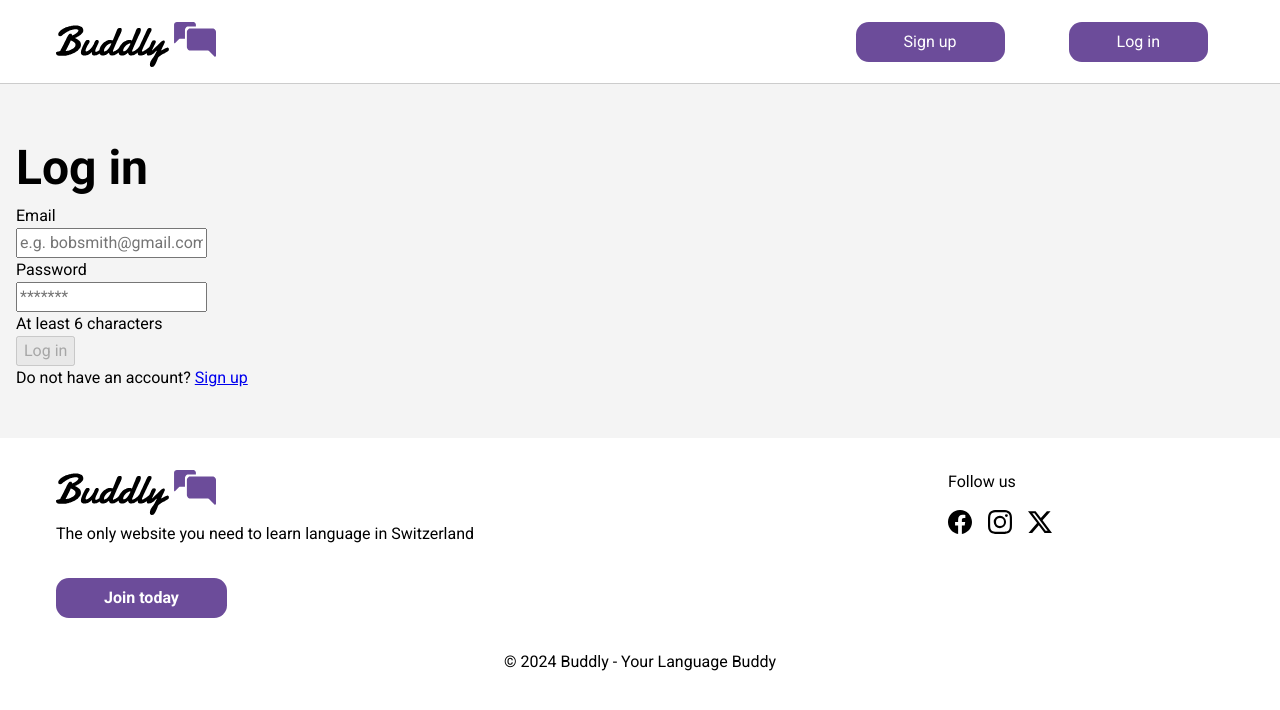
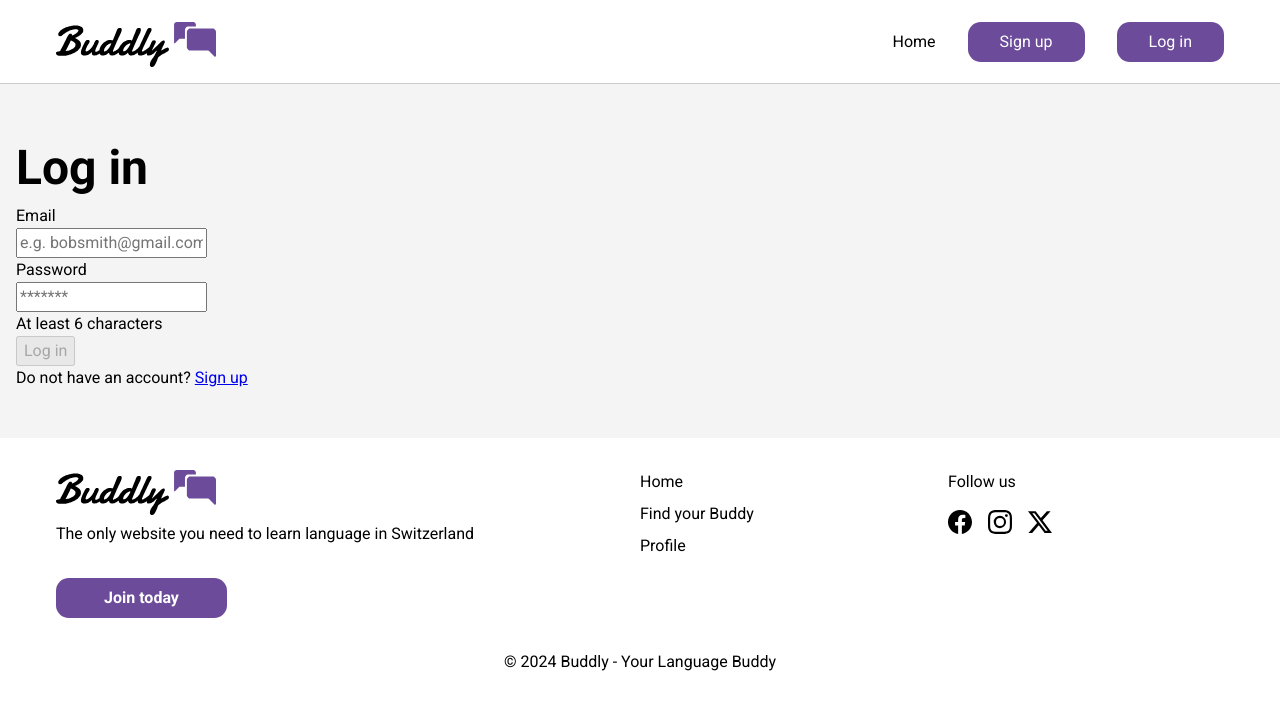
Before and after one commit to alionazherdetska/language-buddy, a React (Create React App) app in the folder login-app/: page /login in a window 1280 px wide. Shown: the top 710 px of the page. Built offline with nearby package versions, Linux system fonts and the light colour scheme; no server answers.

Commit message:
fix header

```diff
--- a/login-app/src/styles.css
+++ b/login-app/src/styles.css
@@ -61,7 +61,7 @@
   padding: 0 1em;
 }
 
-.header-content li {
+.header-content {
   display: flex;
   justify-content: space-between;
   align-items: center;
@@ -80,14 +80,18 @@
 
 nav li button {
   background: #6c4c9a;
-  color: #fff;
   border-radius: 0.8rem;
   border: none;
-  padding: 0.5rem 3rem;
+  padding: 0.5rem 2rem;
 }
+
+nav li button a {
+  color: #fff;
+}
+
 nav a {
   text-decoration: none;
-  color: #fff;
+  color: #000000;
 }
 
 .nav-toggle {
@@ -128,16 +132,18 @@
   header nav ul {
     display: none;
     flex-direction: column;
-    background: #444;
+    background: #d5d4d5;
+    padding: 20px;
     position: absolute;
     top: 60px;
     right: 0;
     width: 200px;
+    gap: 1rem;
 }
 
   .nav-list.open {
       display: flex;
-  }
+   }
 
   .nav-toggle {
       display: block;
```
